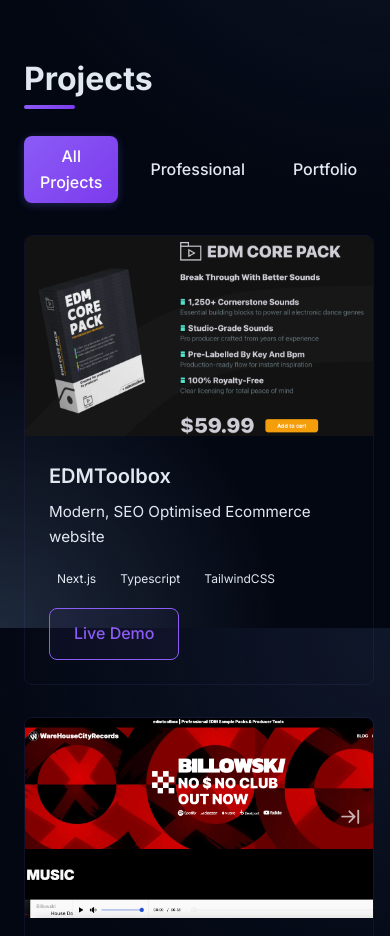
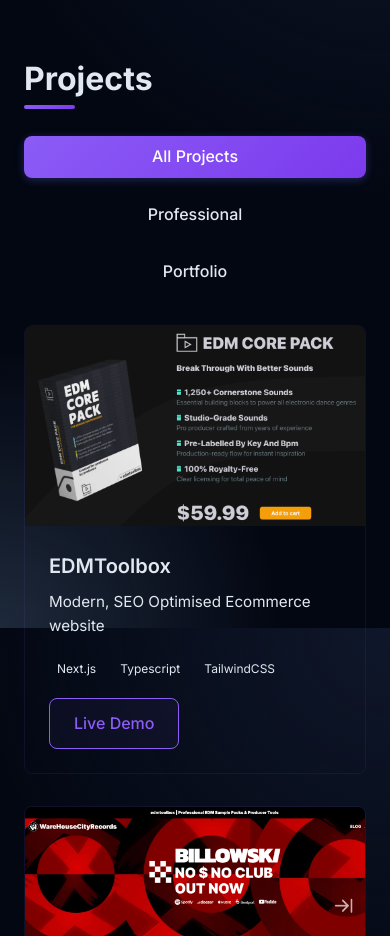
Before and after one commit to jaketysome/portfolio-website, a Next.js app: page / in a window 390 px wide. Shown: the part 1060-1996 px from the top of the page. Built offline with nearby package versions, Linux system fonts and the light colour scheme.

Commit message:
updates project tabs layout on mobile

```diff
--- a/app/globals.css
+++ b/app/globals.css
@@ -142,8 +142,15 @@
 
   .project-tabs {
     display: flex;
+    flex-direction: column;
     gap: 1rem;
     margin-bottom: 2rem;
+  }
+
+  @media (min-width: 440px) {
+    .project-tabs {
+      flex-direction: row;
+    }
   }
 
   .tab {
@@ -164,7 +171,7 @@
 
   .project-grid {
     display: grid;
-    grid-template-columns: repeat(auto-fill, minmax(350px, 1fr));
+    grid-template-columns: repeat(auto-fill, minmax(300px, 1fr));
     gap: 2rem;
   }
 
```
